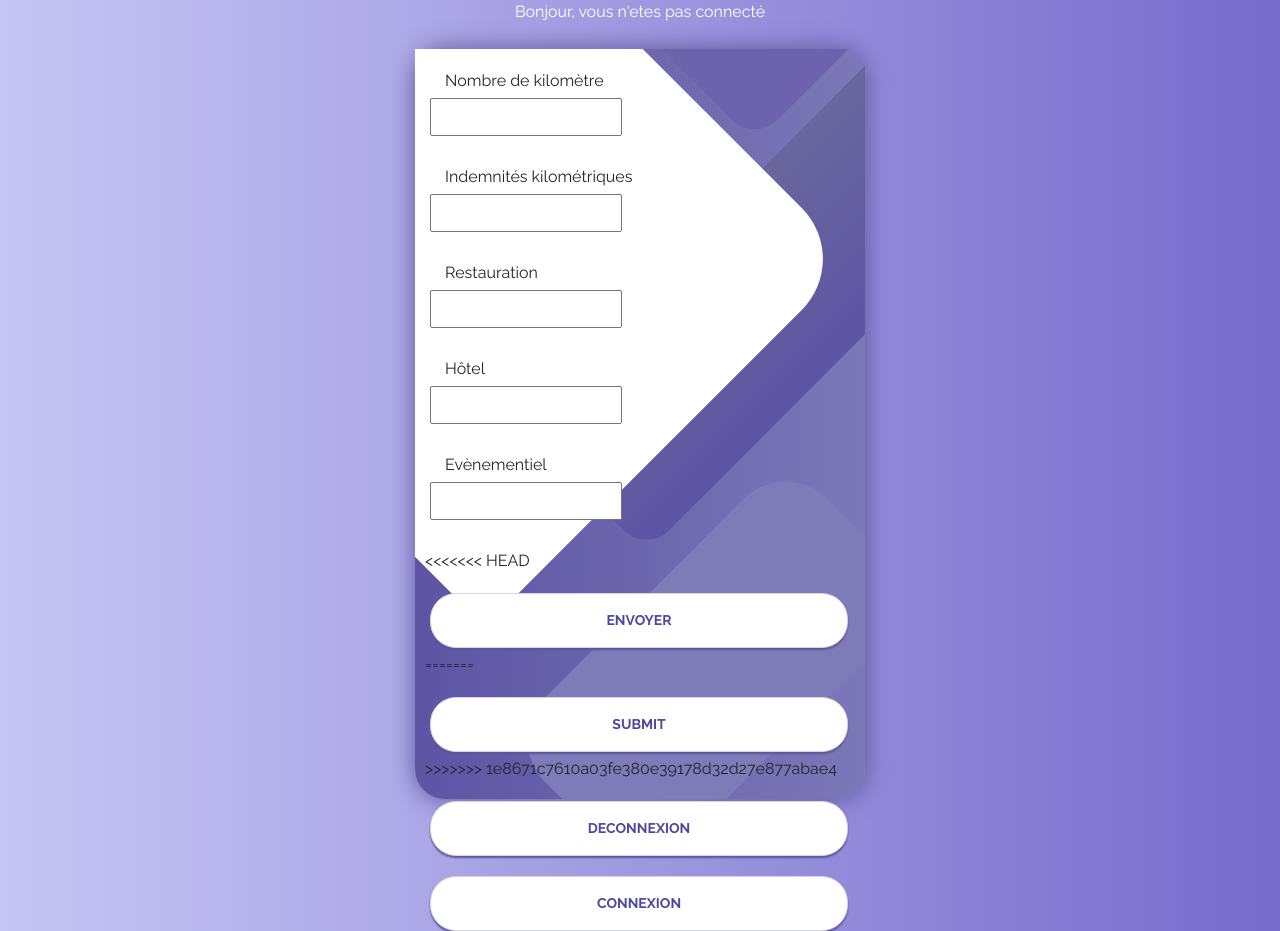
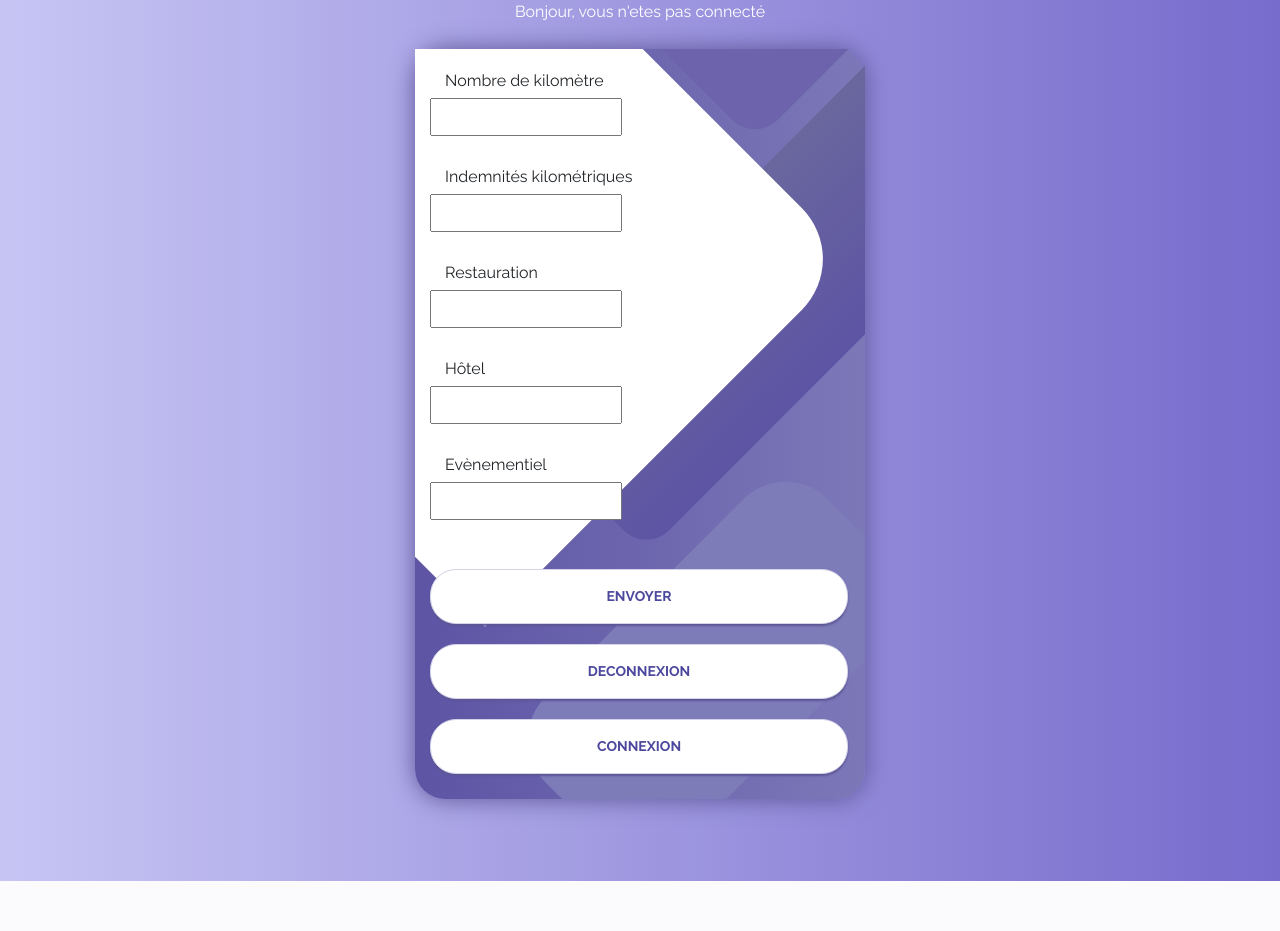
Before and after one commit to youken34/Projet_gsb, a CodeIgniter 4 app: the page made by app/Views/FicheFrais2.php in a window 1280 px wide. After the commit the page ends 881 px from the top, so only its background shows below. Run offline with PHP 8.4 and a stand-in for CodeIgniter, Linux system fonts and the light colour scheme; the template is opened without the code that fills it, so the values that code supplies are empty; some libraries are stand-ins or nearby versions.

Commit message:
réparation des problèmes de formulaires causés par Baptiste

```diff
--- a/app/Views/FicheFrais2.php
+++ b/app/Views/FicheFrais2.php
@@ -245,17 +245,11 @@ label {
                         <label for="evenementiel"> Evènementiel</label><br>
                         <input type="text" name="Evènementiel">
                         <br><br>
-<<<<<<< HEAD
 
 
                         <input class="login__submit" type="submit" value="Envoyer"> </input>
 
 					</form>
-=======
-                        <input class="login__submit" type="submit"> </input>
-						</form>
-
->>>>>>> 1e8671c7610a03fe380e39178d32d27e877abae4
                         <form action="http://localhost:3000/app/Models/deconnexion.php">
 				        <input class="login__submit" type="submit" value="Deconnexion">
                         </input>
```
Also changed, not shown: 1 other file.
